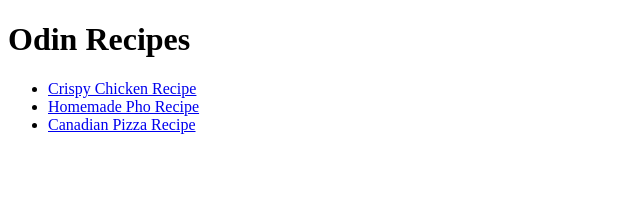
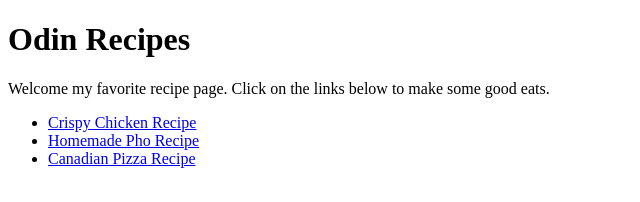
Before and after one commit to The0z/odin-recipes, a plain HTML site: page index.html in a window 1280 px wide. Shown: the whole page, without its empty margins (0-640 px from the left). Drawn offline with Linux system fonts and the light colour scheme.

Commit message:
Add text to index.html

```diff
--- a/index.html
+++ b/index.html
@@ -7,6 +7,7 @@
     </head>
     <body>
         <h1>Odin Recipes</h1>
+        <p>Welcome my favorite recipe page. Click on the links below to make some good eats.</p>
         <ul>
             <li><a href="./recipes/crispy_chicken.html">Crispy Chicken Recipe</a> </li>
             <li><a href="./recipes/pho.html">Homemade Pho Recipe</a></li>
```
